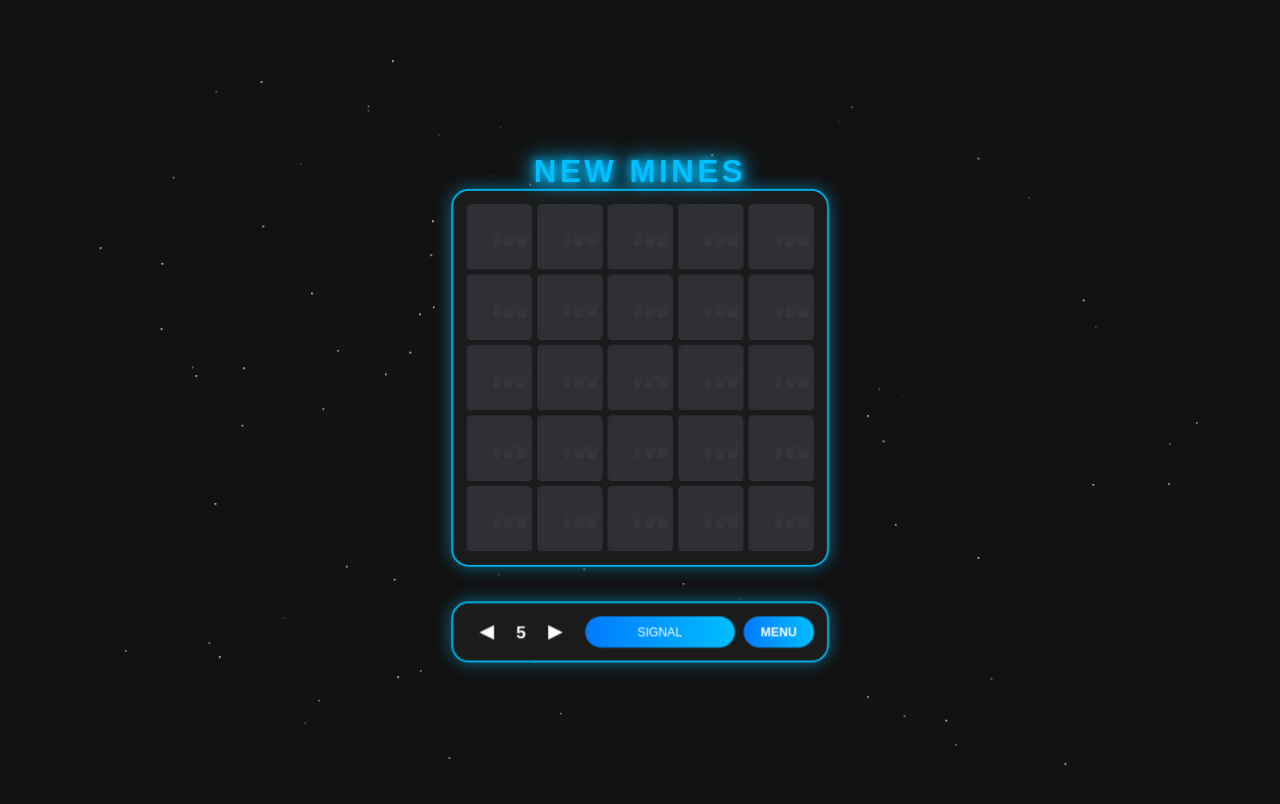
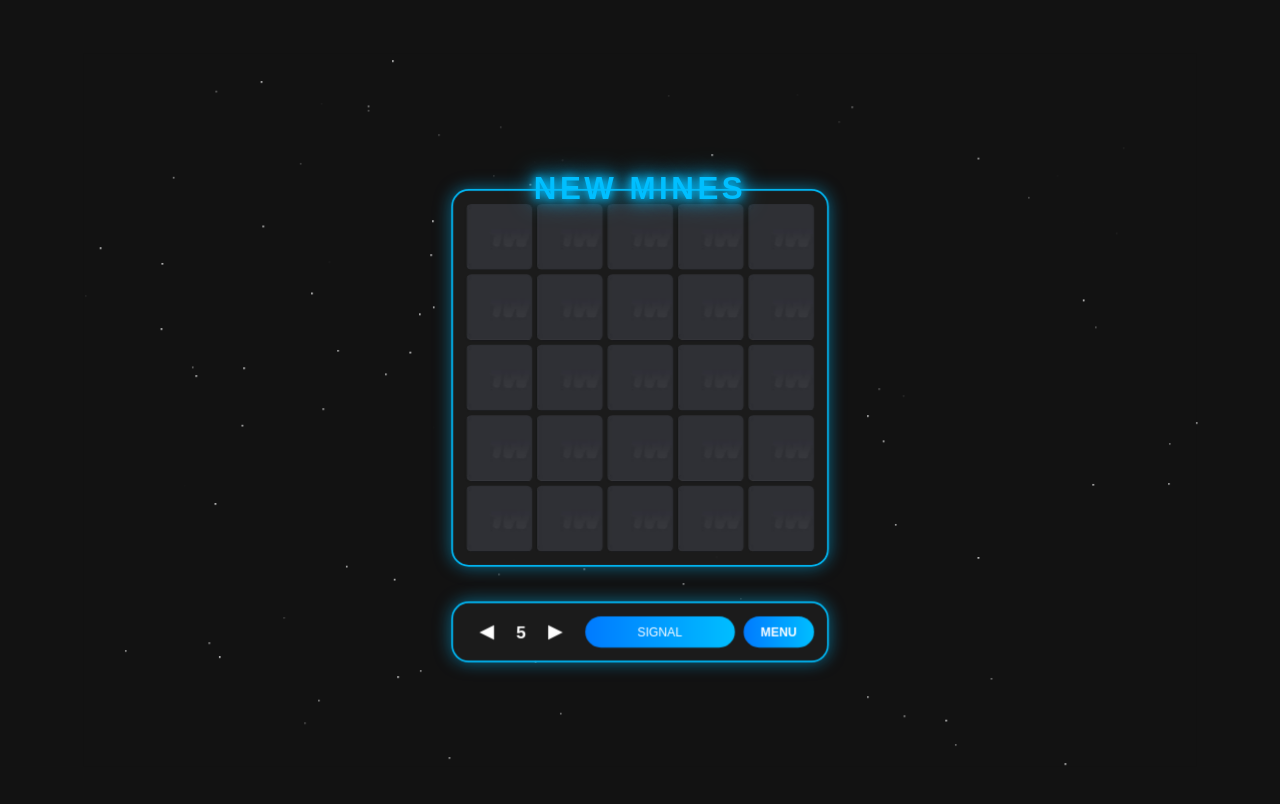
Before and after one commit to maxim378gaps/nmns, a plain HTML site: page index.html in a window 1280 px wide. Drawn offline with nearby package versions, Linux system fonts and the light colour scheme.

Commit message:
styles.css

```diff
--- a/styles.css
+++ b/styles.css
@@ -48,7 +48,7 @@ body {
 /* Заголовок */
 .title-container {
     position: absolute;
-    top: 85px; /* Спускаем заголовок ниже */
+    top: 105px; /* Спускаем заголовок ниже */
     left: 50%;
     transform: translateX(-50%);
     text-align: center;
```
